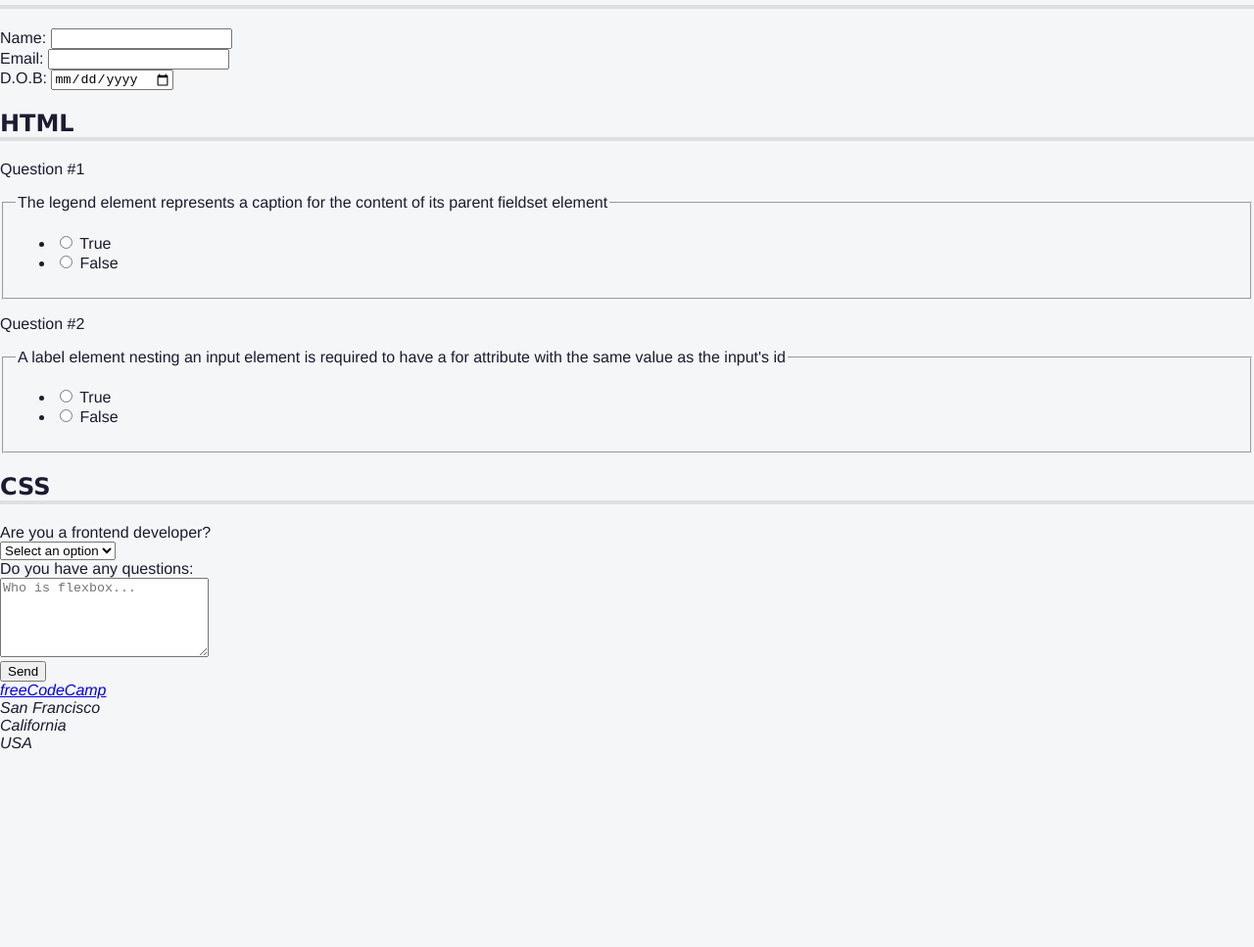
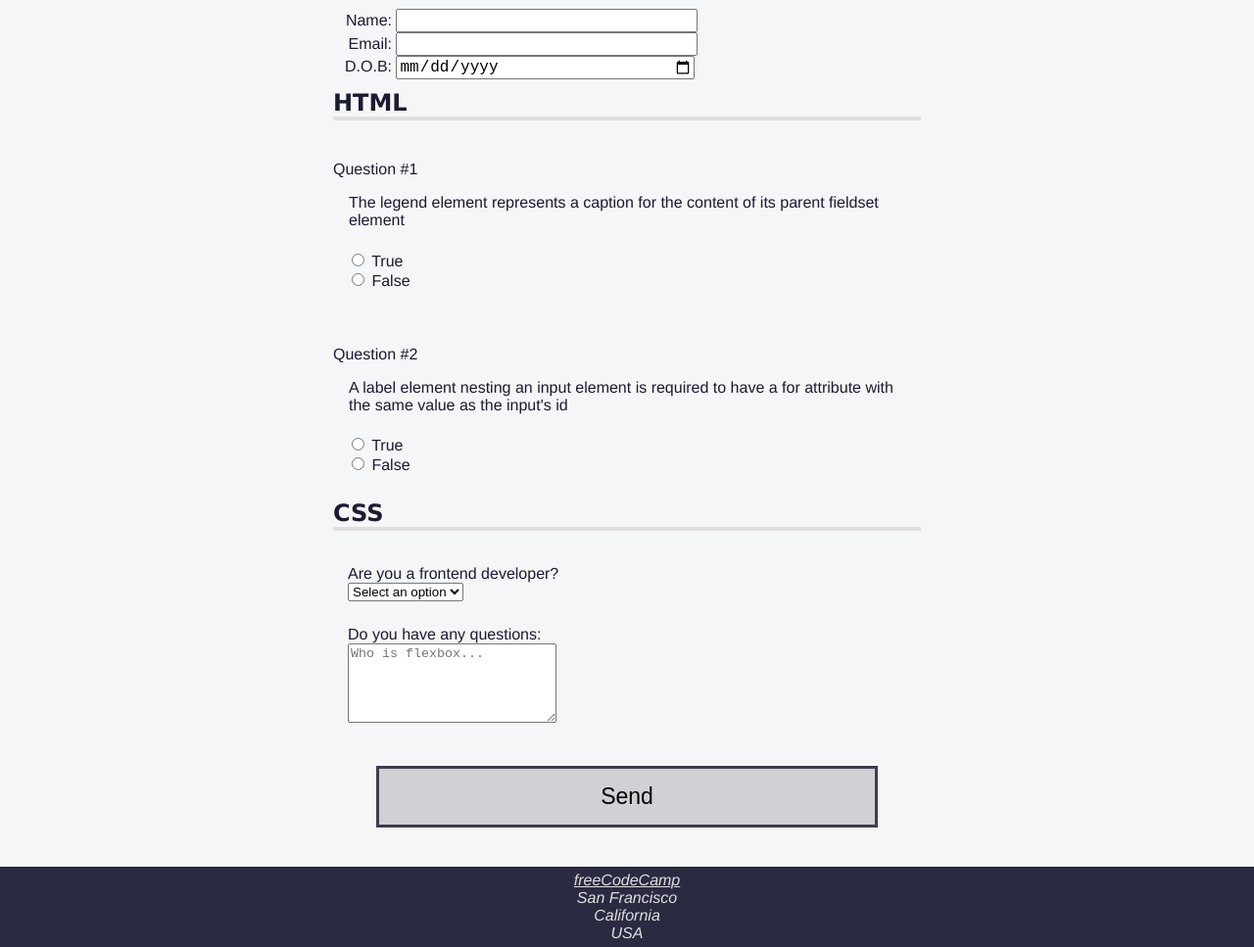
Before and after one commit to Izukamma/Accessibility-Quiz, a plain HTML site: page index.html in a window 1280 px wide. Shown: the part 93-1060 px from the top of the page at 98% size. Before the commit the page ends 861 px from the top, so only its background shows below. Drawn offline with Linux system fonts and the light colour scheme.

Commit message:
1/9/2024

```diff
--- a/index.html
+++ b/index.html
@@ -15,9 +15,9 @@
       <h1>HTML/CSS Quiz</h1>
       <nav>
         <ul>
-          <li><a href="#student-info">INFO</a></li>
-          <li><a href="#html-questions">HTML</a></li>
-          <li><a href="#css-questions">CSS</a></li>
+          <li><a href="#student-info" accesskey="I">INFO</a></li>
+          <li><a href="#html-questions" accesskey="H">HTML</a></li>
+          <li><a href="#css-questions" accesskey="C">CSS</a></li>
         </ul>
       </nav>
     </header>
--- a/styles.css
+++ b/styles.css
@@ -1,3 +1,10 @@
+@media (prefers-reduced-motion: no-preference){
+  * {
+    scroll-behavior: smooth;
+  }
+}
+
+
 body {
   background: #f5f6f7;
   color: #1b1b32;
@@ -65,6 +72,12 @@ main {
   padding-top: 50px;
 }
 
+section{
+  width: 80%;
+  margin: 0 auto 10px auto;
+  max-width: 600px;
+}
+
 h1,
 h2 {
   font-family: verdana, Tahoma;
@@ -72,12 +85,90 @@ h2 {
 
 h2 {
   border-bottom: 4px solid #dfdfe2;
+  margin-top: 0px;
+  padding-top: 60px'
 }
+
+info{
+  padding: 10px 0 0 5px;
+}
+
+.formrow{
+  margin-top: 30px;
+  padding: 0px 15px;
+}
+
+input{
+  font-size: 16px;
+
+}
+
+
+.info label, .info input{
+  display: inline-block;
+}
+
+.info input{
+  width: 50%;
+  text-align: left;
+}
+
+.info label{
+  width: 10%;
+  min-width: 55px;
+  text-align: right;
+}
+
+.question-block{
+  text-align: left;
+  display: block;
+  width: 100%;
+  margin-top: 20px;
+  padding-top: 5px;
+}
+
+
 
 p::before {
   content: "Question #";
 }
 
+.question{
+  border: none;
+  padding-bottom: 0;
+}
+
+.answers-list {
+list-style: none;
+padding: 0;
+}
+
+button{
+  display: block;
+  margin: 40px auto;
+  width: 40%;
+  padding: 15px;
+  font-size: 23px;
+  background-color: #d0d0d5;
+  border: 3px solid #3d3d4f;
+}
+
+footer{
+  background-color: #2a2a40;
+  display: flex;
+  justify-content: center;
+}
+
+
+footer, footer a{
+  color: #dfdfe2;
+}
+
+
+address{
+  text-align: center;
+  padding: 0.3em;
+}
 .sr-only {
   position: absolute;
   width: 1px;
```
